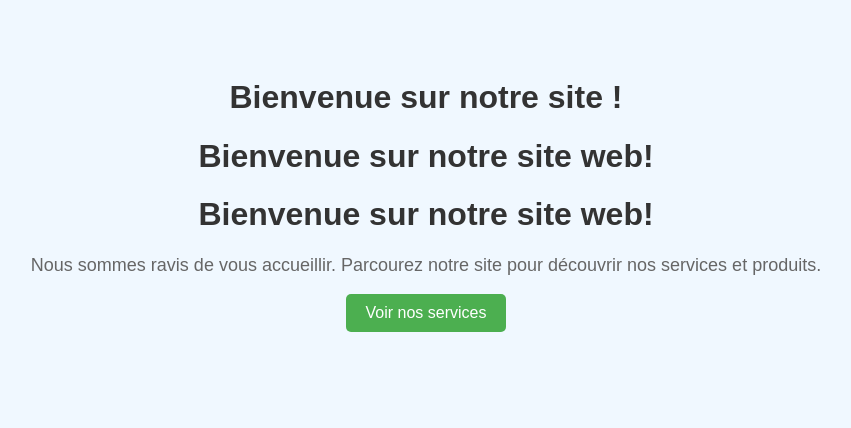
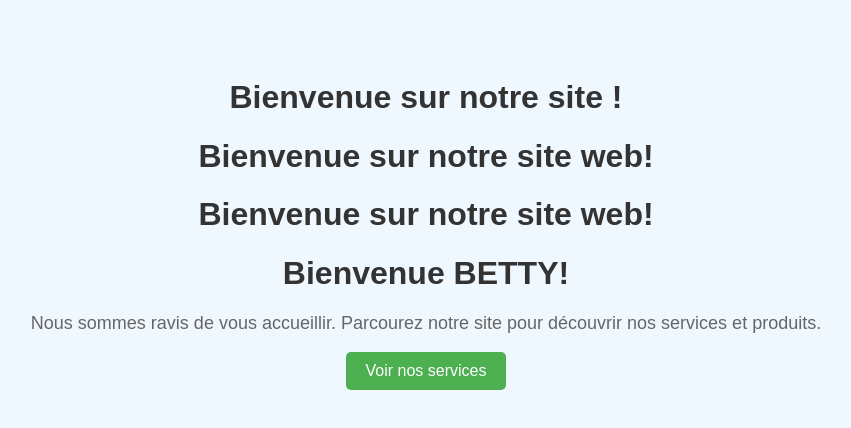
Before and after one commit to mariam896/test, a plain HTML site: page index.html in a window 1280 px wide. Shown: the whole page, without its empty margins (214-1065 px from the left). Drawn offline with Linux system fonts and the light colour scheme.

Commit message:
test push

```diff
--- a/index.html
+++ b/index.html
@@ -35,6 +35,7 @@
     <h1>Bienvenue sur notre site !</h1>
     <h1>Bienvenue sur notre site web!</h1>
     <h1>Bienvenue sur notre site web!</h1>
+    <h1>Bienvenue BETTY!</h1>
     <p>Nous sommes ravis de vous accueillir. Parcourez notre site pour découvrir nos services et produits.</p>
     <a href="services.html">Voir nos services</a>
 </body>
```
